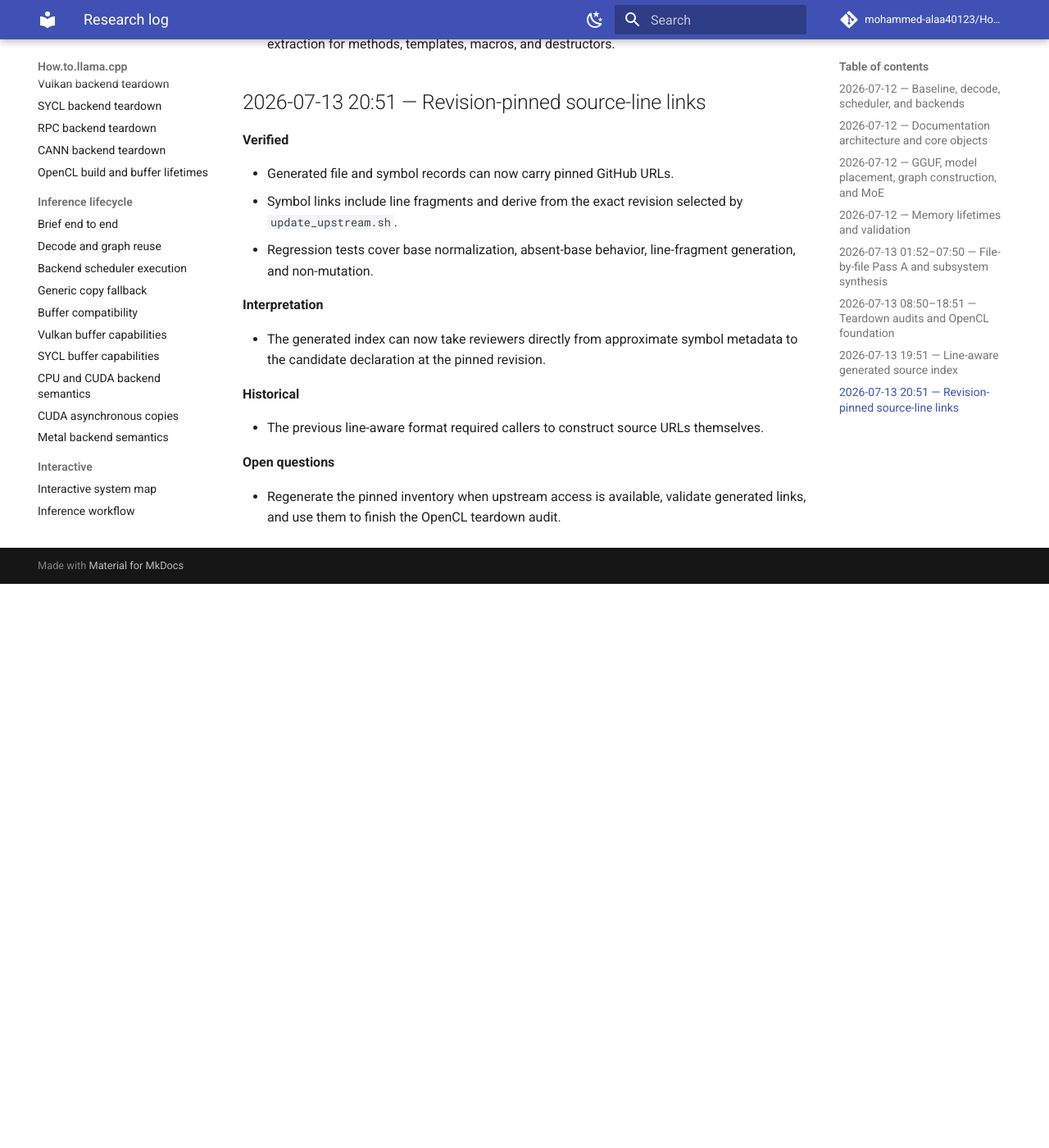
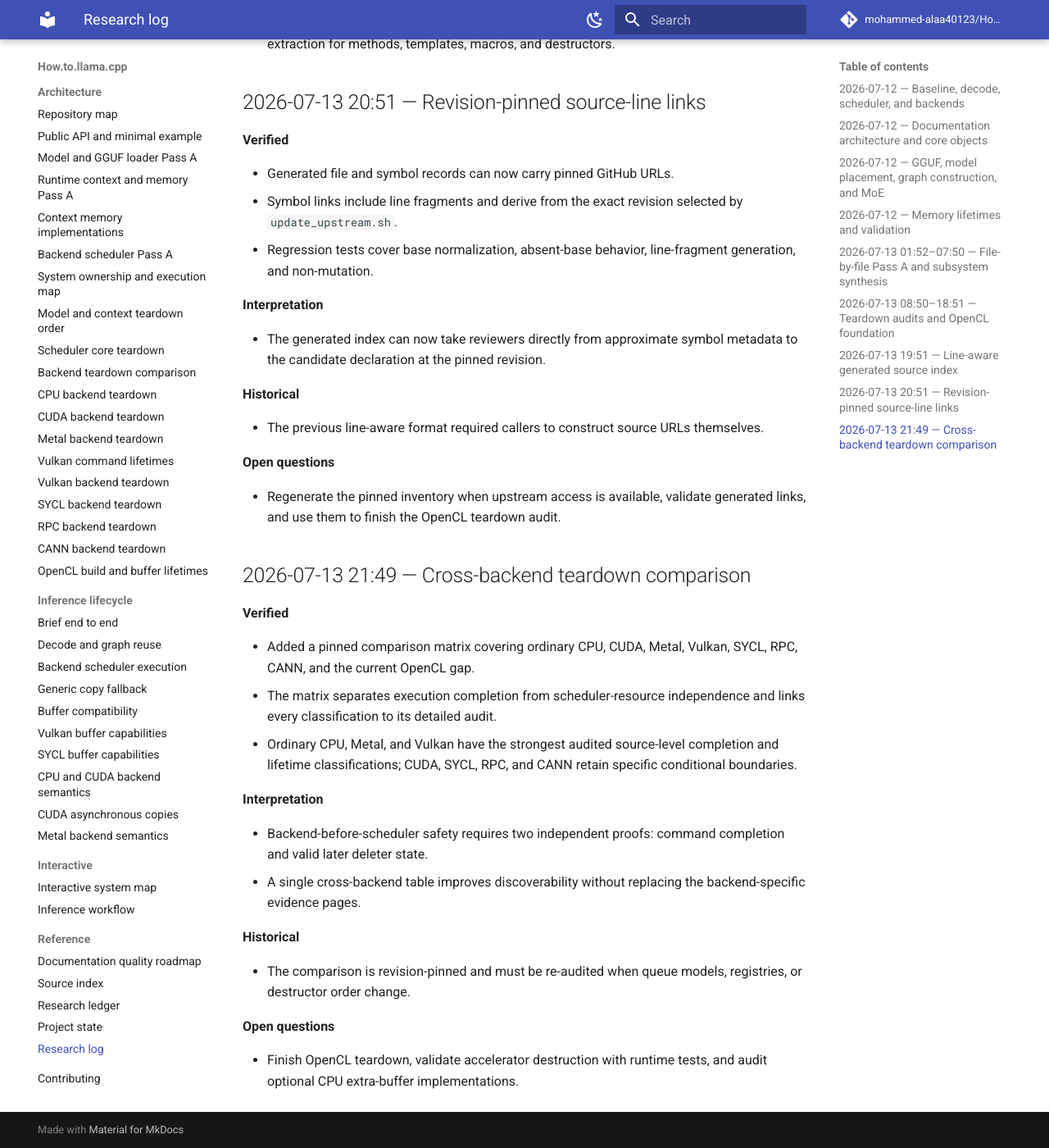
Before and after one commit to mohammed-alaa40123/How.to.llama.cpp, an MkDocs documentation site: the page built from docs/reference/research-log.md, in a window 1280 px wide and 1400 px high, scrolled down 3261 px. Shown: the whole window at 82% size. Built offline with MkDocs 1.6.1 and Material for MkDocs 9.7.7, drawn with Linux system fonts in a browser that asks for light colours; comment, search, counter and statistics services are not loaded; before the commit the page ends 3973 px from its top, so only the background shows below that.

Commit message:
docs: log backend teardown comparison

```diff
--- a/docs/reference/research-log.md
+++ b/docs/reference/research-log.md
@@ -113,3 +113,24 @@
 **Open questions**
 
 - Regenerate the pinned inventory when upstream access is available, validate generated links, and use them to finish the OpenCL teardown audit.
+
+## 2026-07-13 21:49 — Cross-backend teardown comparison
+
+**Verified**
+
+- Added a pinned comparison matrix covering ordinary CPU, CUDA, Metal, Vulkan, SYCL, RPC, CANN, and the current OpenCL gap.
+- The matrix separates execution completion from scheduler-resource independence and links every classification to its detailed audit.
+- Ordinary CPU, Metal, and Vulkan have the strongest audited source-level completion and lifetime classifications; CUDA, SYCL, RPC, and CANN retain specific conditional boundaries.
+
+**Interpretation**
+
+- Backend-before-scheduler safety requires two independent proofs: command completion and valid later deleter state.
+- A single cross-backend table improves discoverability without replacing the backend-specific evidence pages.
+
+**Historical**
+
+- The comparison is revision-pinned and must be re-audited when queue models, registries, or destructor order change.
+
+**Open questions**
+
+- Finish OpenCL teardown, validate accelerator destruction with runtime tests, and audit optional CPU extra-buffer implementations.
```
